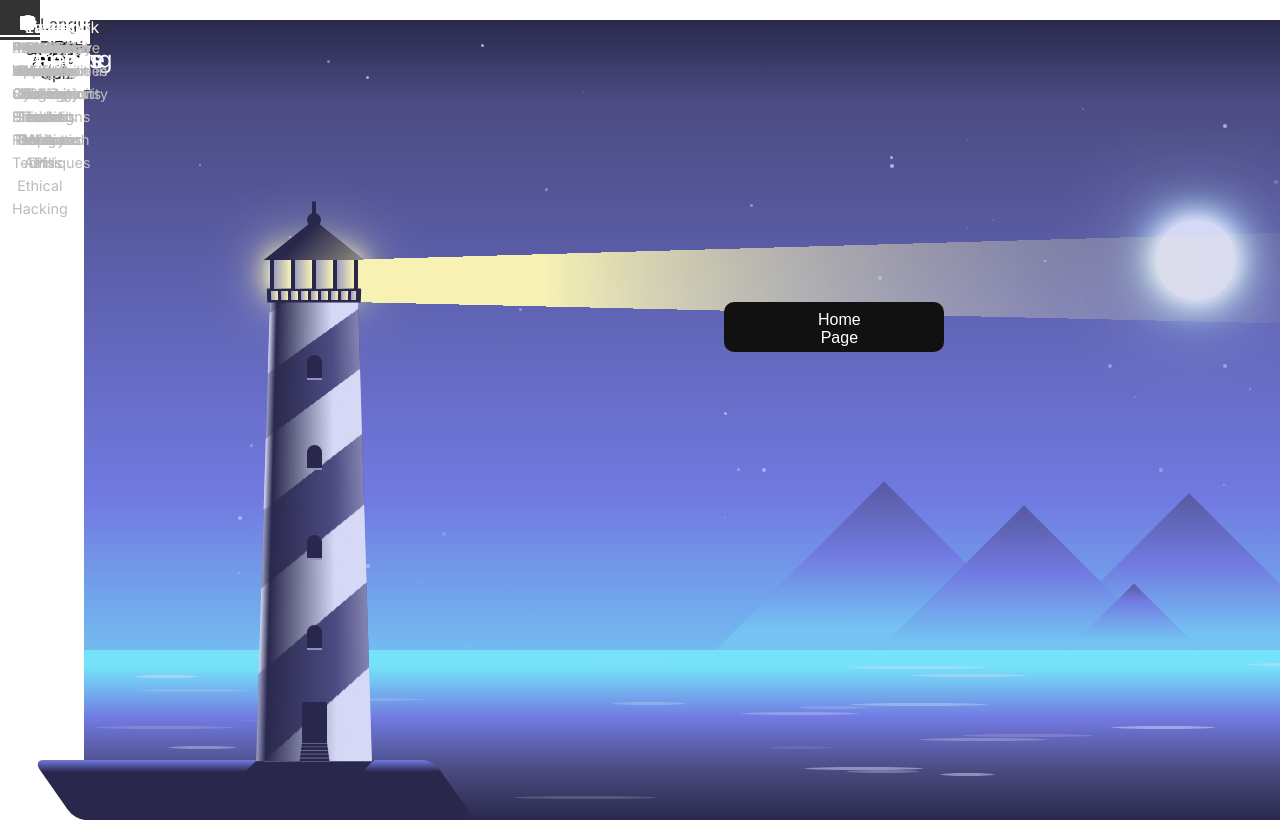
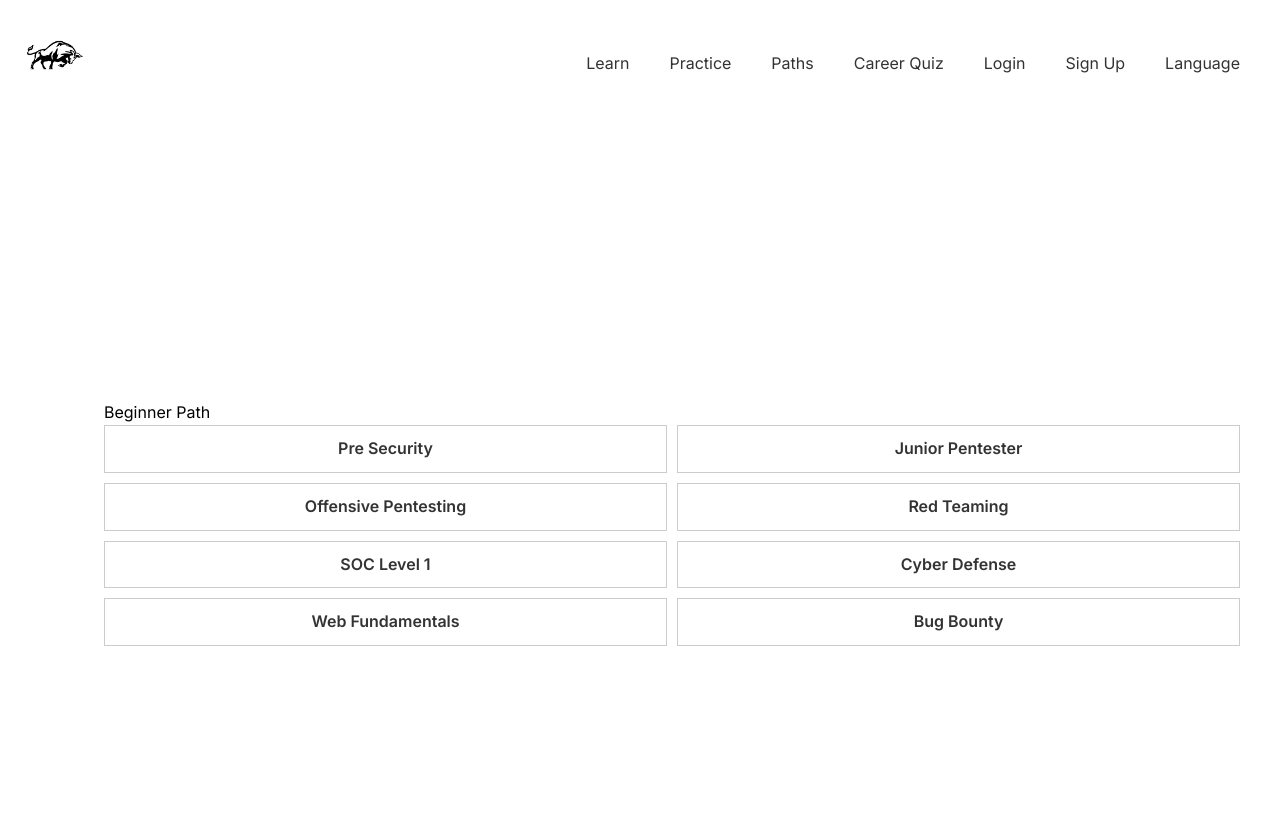
Before and after one commit to glaucc/project-cyber, a Next.js app in the folder project-cyber/: page /learn/content/beginner in a window 1280 px wide. Before the commit this address had no page. Shown: the top 822 px of the page. Built offline with nearby package versions, Linux system fonts and the light colour scheme.

Commit message:
beginner path

```diff
--- /dev/null
+++ b/project-cyber/app/learn/content/beginner/Beginner.module.css
@@ -0,0 +1,23 @@
+.container {
+    padding: 20px;
+  }
+
+  .links {
+    display: grid;
+    grid-template-columns: repeat(2, 1fr);
+    gap: 10px;
+  }
+
+  .link {
+    display: block;
+    padding: 10px;
+    border: 1px solid #ccc;
+    text-align: center;
+    text-decoration: none;
+    color: #333;
+    font-weight: bold;
+  }
+
+  .link:hover {
+    background-color: #f0f0f0;
+  }
--- /dev/null
+++ b/project-cyber/app/learn/content/beginner/page.jsx
@@ -0,0 +1,39 @@
+import Link from 'next/link';
+import styles from './Beginner.module.css';
+
+const Beginner = () => {
+  return (
+    <div className={styles.container}>
+      <h1>Beginner Path</h1>
+      <div className={styles.links}>
+        {/* Clickable elements */}
+        <Link href="/paths/content/beginner/pre-security">
+          <a className={styles.link}>Pre Security</a>
+        </Link>
+        <Link href="/paths/content/beginner/junior-pentester">
+          <a className={styles.link}>Junior Pentester</a>
+        </Link>
+        <Link href="/paths/content/beginner/offensive-pentesting">
+          <a className={styles.link}>Offensive Pentesting</a>
+        </Link>
+        <Link href="/paths/content/beginner/red-teaming">
+          <a className={styles.link}>Red Teaming</a>
+        </Link>
+        <Link href="/paths/content/beginner/soc-level-1">
+          <a className={styles.link}>SOC Level 1</a>
+        </Link>
+        <Link href="/paths/content/beginner/cyber-defense">
+          <a className={styles.link}>Cyber Defense</a>
+        </Link>
+        <Link href="/paths/content/beginner/web-fundamentals">
+          <a className={styles.link}>Web Fundamentals</a>
+        </Link>
+        <Link href="/paths/content/beginner/bug-bounty">
+          <a className={styles.link}>Bug Bounty</a>
+        </Link>
+      </div>
+    </div>
+  );
+};
+
+export default Beginner;
--- a/project-cyber/app/paths/page.jsx
+++ b/project-cyber/app/paths/page.jsx
@@ -1,5 +1,6 @@
-import React from "react";
 import Image from 'next/image'
+import Link from "next/link";
+
 
 import styles from "../../styles/Paths.module.scss";
 import beginner from '../../public/path-images/egyptian-using-computer.PNG'
@@ -19,70 +20,84 @@
     {
       title: "Beginner",
       image: beginner,
+      link: '/learn/content/beginner',
       description:
         "This path is for individuals who are new to the field of cybersecurity and want to explore the basics of various domains.",
     },
     {
       title: "Pre Security",
       image: presecurity,
+      link: '/learn/content/beginner',
       description:
         "Pre Security path is designed for those who want to learn about securing systems and networks.",
     },
     {
       title: "Junior Pentester",
       image: pentester,
+      link: '/learn/content/beginner',
       description:
         "Junior Pentester path is for aspiring penetration testers who want to learn ethical hacking and security assessment techniques.",
     },
     {
       title: "Offensive Pentesting",
       image: pentesting,
+      link: '/learn/content/beginner',
       description:
         "This path focuses on advanced offensive security techniques and penetration testing methodologies.",
     },
     {
       title: "Red Teaming",
       image: redteaming,
+      link: '/learn/content/beginner',
       description:
         "Red Teaming path is for cybersecurity professionals who want to simulate real-world cyber attacks and improve defenses.",
     },
     {
       title: "SOC Level 1",
       image: soc,
+      link: '/learn/content/beginner',
       description:
         "SOC Level 1 path is designed for individuals who want to start a career in Security Operations Centers (SOCs).",
     },
     {
       title: "Cyber Defense",
       image: cyberdefense,
+      link: '/learn/content/beginner',
       description:
         "Cyber Defense path focuses on building strong defenses and incident response skills to protect against cyber threats.",
     },
     {
       title: "Web Fundamentals",
       image: web,
+      link: '/learn/content/beginner',
       description:
         "Web Fundamentals path is for those interested in web application security and secure web development.",
     },
     {
       title: "Bug Bounty",
       image: bugbounty,
+      link: '/learn/content/beginner',
       description:
         "Bug Bounty path is for cybersecurity enthusiasts who want to discover and report vulnerabilities in systems for rewards.",
     },
     {
       title: "Digital Forensics",
       image: forensics,
+      link: '/learn/content/beginner',
       description:
         "Digital Forensics path is for professionals who want to investigate and analyze digital evidence for legal and investigative purposes.",
     },
   ];
 
   return (
+
+  <>
+
     <div className={styles["paths-container"]}>
       <h1 className={styles["paths-title"]}>Career Paths in Cyber Security</h1>
       <div className={styles["paths-grid"]}>
         {paths.map((path, index) => (
+          <Link href={path.link}  key={index}>
             <div key={index} className={styles["path-card"]}>
               <div className={styles["path-image-container"]}>
                 <Image
@@ -95,9 +110,12 @@
               <h2 className={styles["path-title"]}>{path.title}</h2>
               <p className={styles["path-description"]}>{path.description}</p>
             </div>
+          </Link>
         ))}
       </div>
+
     </div>
+  </>
   );
 };
 
```
Lines whose indentation alone changed are shown as unchanged.
